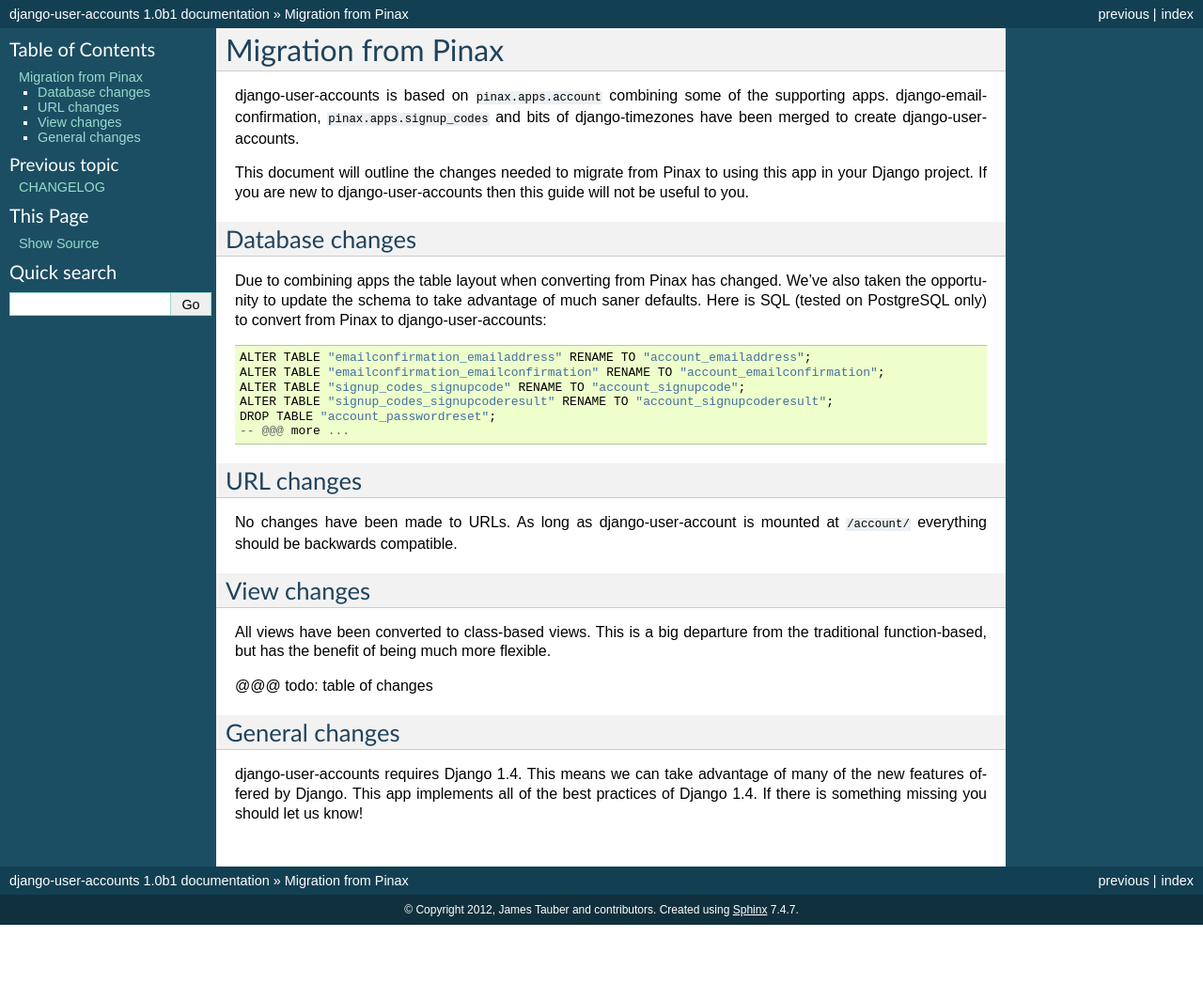
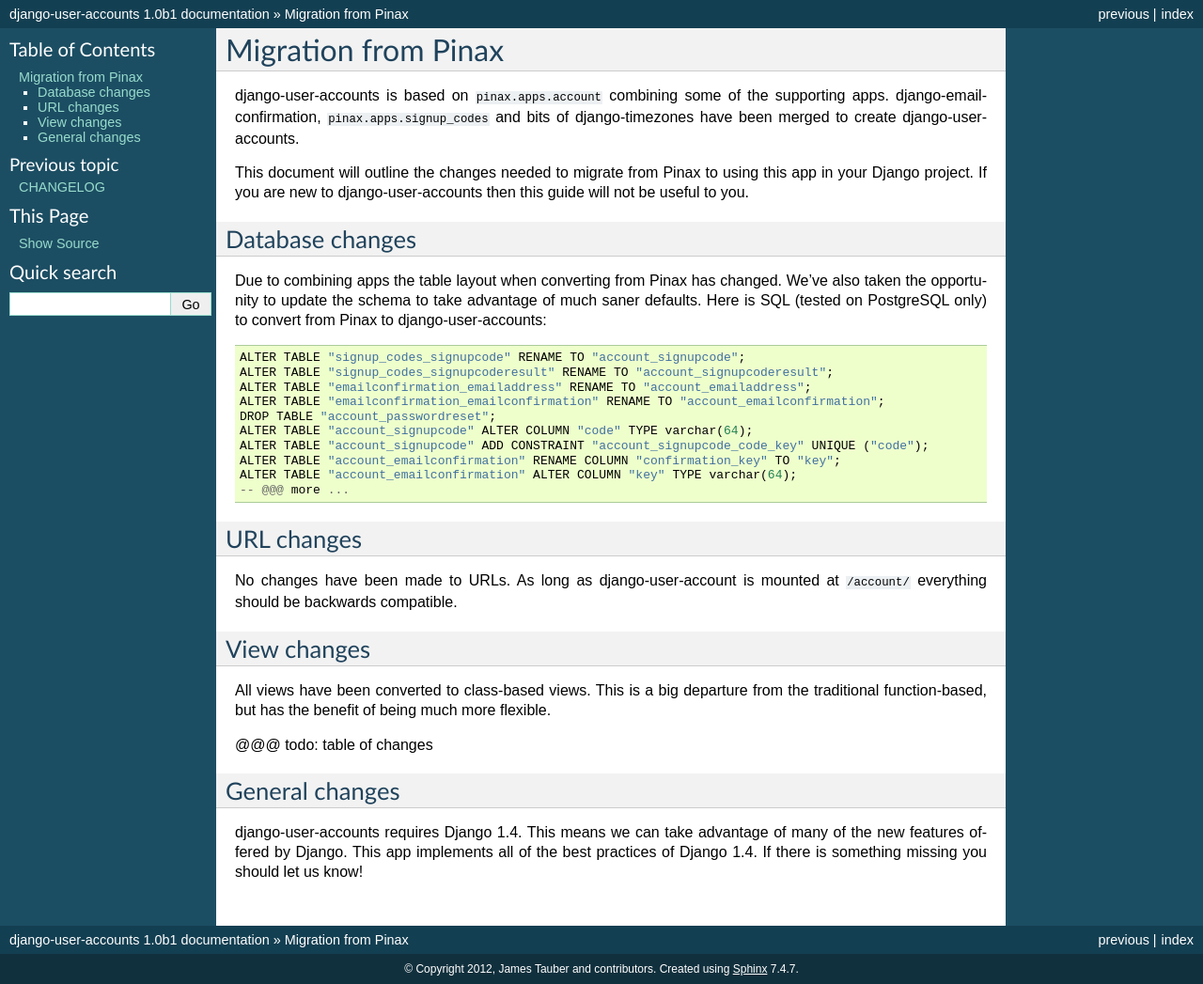
Before and after one commit to pinax/django-user-accounts, a Sphinx documentation site: the page built from docs/migration.rst, in a window 1280 px wide. Shown: the whole page at 94% size. Built offline with Sphinx 7.4.7, drawn with Linux system fonts in a browser that asks for light colours; before the commit the page ends 984 px from its top, so only the background shows below that.

Commit message:
added more SQL migration

```diff
--- a/docs/migration.rst
+++ b/docs/migration.rst
@@ -20,11 +20,15 @@
 much saner defaults. Here is SQL (tested on PostgreSQL only) to convert from
 Pinax to django-user-accounts::
 
+    ALTER TABLE "signup_codes_signupcode" RENAME TO "account_signupcode";
+    ALTER TABLE "signup_codes_signupcoderesult" RENAME TO "account_signupcoderesult";
     ALTER TABLE "emailconfirmation_emailaddress" RENAME TO "account_emailaddress";
     ALTER TABLE "emailconfirmation_emailconfirmation" RENAME TO "account_emailconfirmation";
-    ALTER TABLE "signup_codes_signupcode" RENAME TO "account_signupcode";
-    ALTER TABLE "signup_codes_signupcoderesult" RENAME TO "account_signupcoderesult";
     DROP TABLE "account_passwordreset";
+    ALTER TABLE "account_signupcode" ALTER COLUMN "code" TYPE varchar(64);
+    ALTER TABLE "account_signupcode" ADD CONSTRAINT "account_signupcode_code_key" UNIQUE ("code");
+    ALTER TABLE "account_emailconfirmation" RENAME COLUMN "confirmation_key" TO "key";
+    ALTER TABLE "account_emailconfirmation" ALTER COLUMN "key" TYPE varchar(64);
     -- @@@ more ...
 
 URL changes
```
